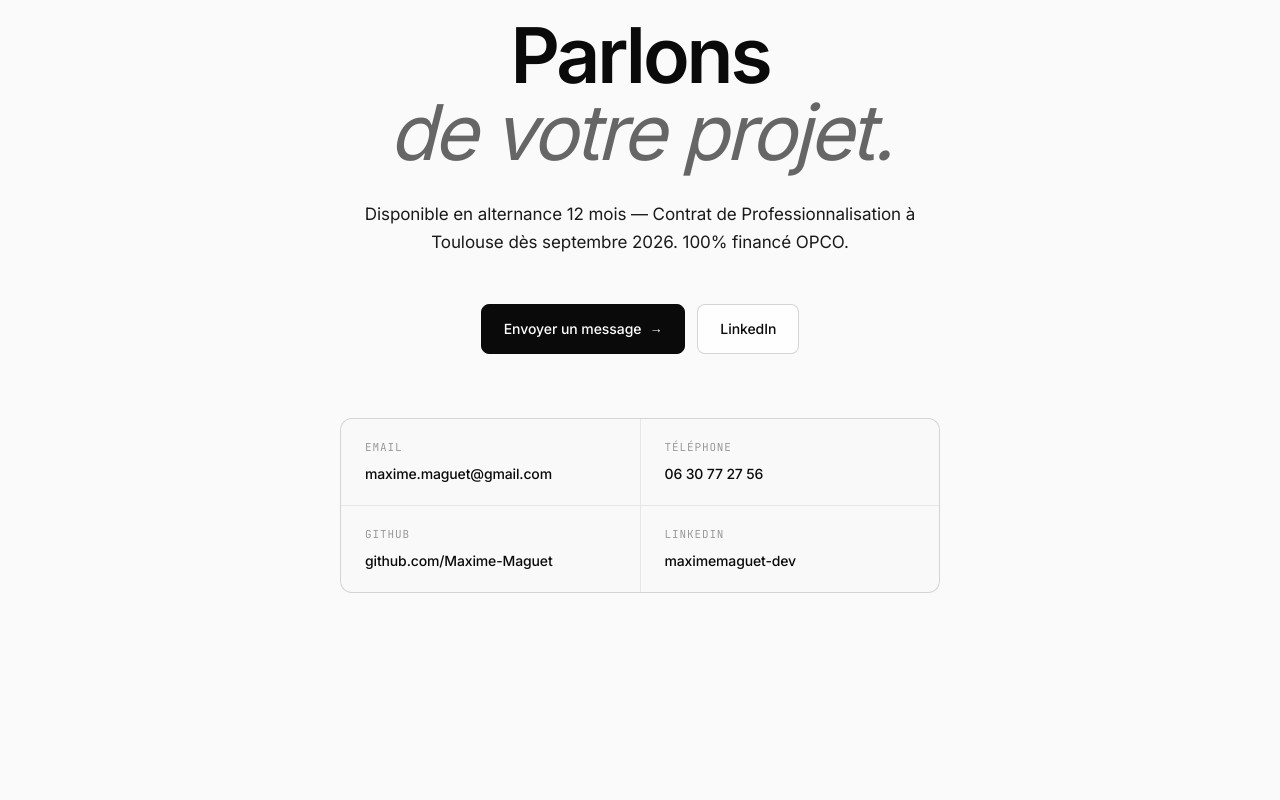
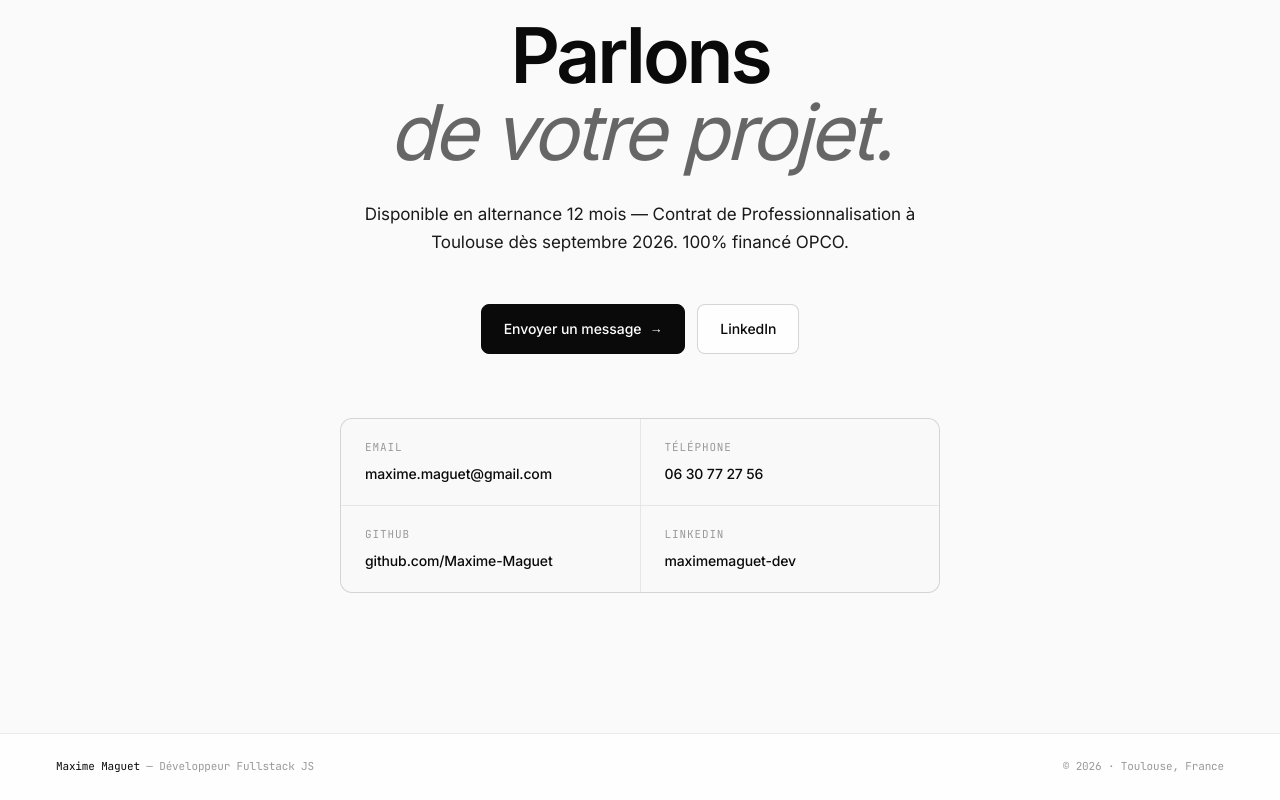
Before and after one commit to Maxime-Maguet/portfolio-maxime, a Next.js app: page / in a window 1280 px wide. Shown: the part 4612-5412 px from the top of the page. Before the commit the page ends 5345 px from the top, so only its background shows below. Built offline with nearby package versions, Linux system fonts and the light colour scheme.

Commit message:
feat(ui): add Footer component

```diff
--- a/app/globals.css
+++ b/app/globals.css
@@ -1028,6 +1028,32 @@
   letter-spacing: -0.01em;
 }
 
+/* ── FOOTER ───────────────────────────────────────────────────────────── */
+
+footer {
+  border-top: 1px solid var(--border);
+  padding: 24px;
+  display: flex;
+  justify-content: space-between;
+  align-items: center;
+  position: relative;
+  z-index: 2;
+  background: var(--bg-1);
+  backdrop-filter: blur(20px) saturate(180%);
+  -webkit-backdrop-filter: blur(20px) saturate(180%);
+}
+@media (min-width: 768px) {
+  footer { padding: 24px 56px; }
+}
+
+.footer-l,
+.footer-r {
+  font-family: var(--font-mono);
+  font-size: 11px;
+  color: var(--muted-2);
+}
+.footer-l span { color: var(--black); }
+
 /* ── BASE ────────────────────────────────────────────────────────────── */
 
 @layer base {
--- a/app/page.tsx
+++ b/app/page.tsx
@@ -6,6 +6,7 @@ import Parcours from '@/components/sections/Parcours'
 import Projets from '@/components/sections/Projets'
 import Stack from '@/components/sections/Stack'
 import Contact from '@/components/sections/Contact'
+import Footer from '@/components/ui/Footer'
 
 export default function Home() {
   return (
@@ -20,6 +21,7 @@ export default function Home() {
         <Stack />
         <Contact />
       </main>
+      <Footer />
     </>
   )
 }
--- /dev/null
+++ b/components/ui/Footer.tsx
@@ -0,0 +1,10 @@
+export default function Footer() {
+  return (
+    <footer>
+      <div className="footer-l">
+        <span>Maxime Maguet</span> — Développeur Fullstack JS
+      </div>
+      <div className="footer-r">© 2026 · Toulouse, France</div>
+    </footer>
+  )
+}
```
